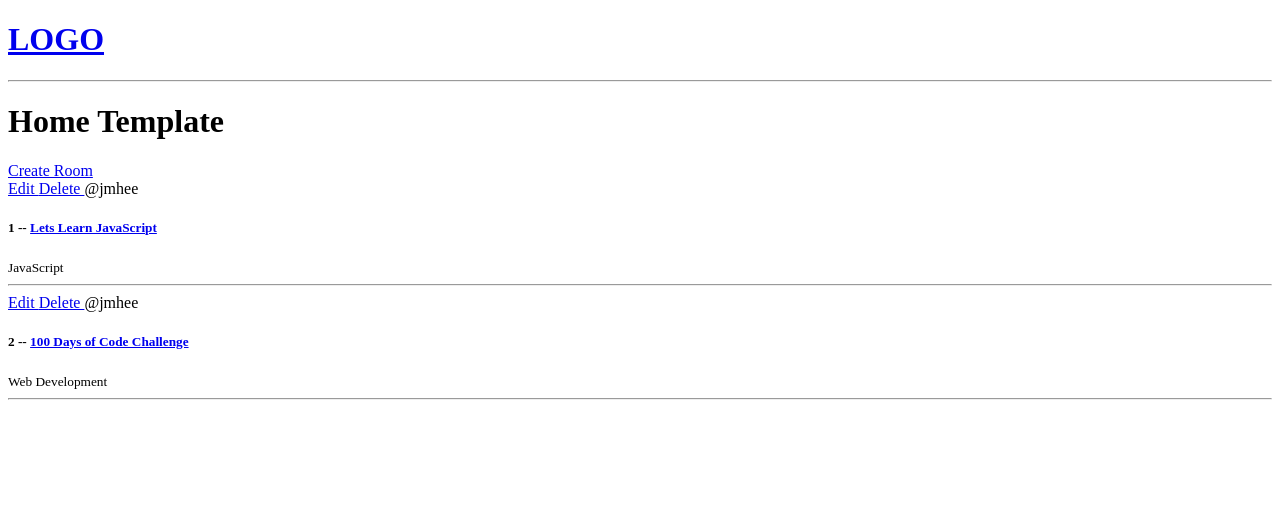
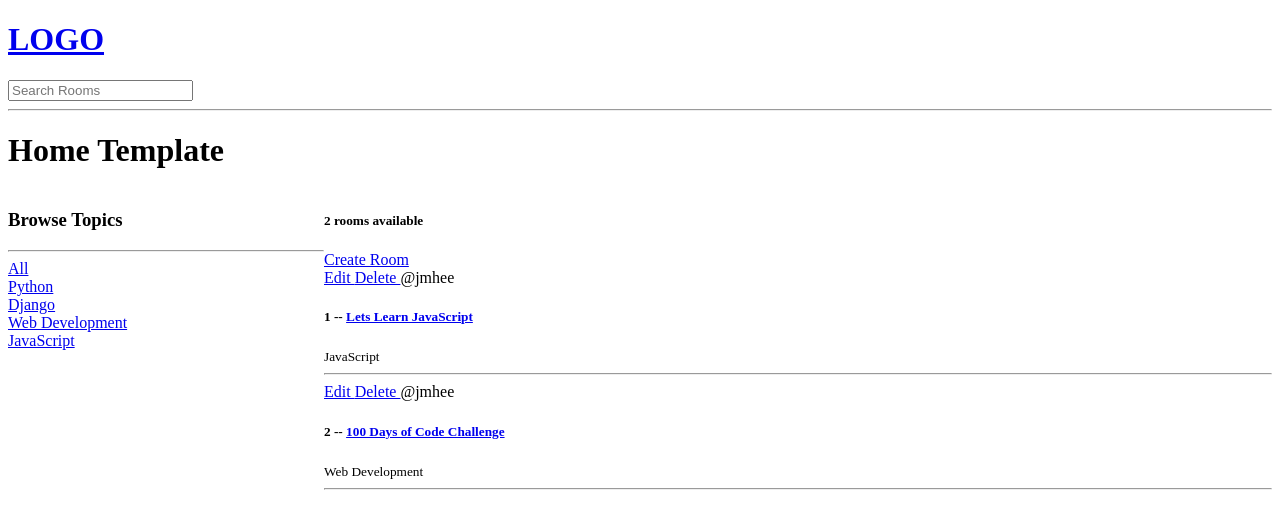
Before and after one commit to JoshMagnotta/StudyBud, a Django app: page / in a window 1280 px wide. Shown: the top 529 px of the page. Run offline with Django 5.2, Linux system fonts and the light colour scheme; data comes from the database, SQL or seed files in the repository.

Commit message:
Search 2:22:27

```diff
--- a/base/templates/base/home.html
+++ b/base/templates/base/home.html
@@ -2,10 +2,35 @@
 
 {% block content %}
 
+<style>
+    .home-container {
+        display: grid;
+        grid-template-columns: 1fr 3fr;
+    }
+</style>
+
 <h1> Home Template </h1>
 
-<div>
+<div class="home-container">
 
+    <div>
+        <h3> Browse Topics </h3>
+        <hr>
+
+        <div>
+            <a href="{%url 'home' %}"> All </a>
+        </div>
+
+        {% for topic in topics %}
+        <div>
+            <a href="{%url 'home' %}?q={{topic.name}}"> {{topic.name}} </a>
+        </div>
+        {% endfor %}
+    </div>
+
+    <div>
+
+        <h5> {{room_count}} rooms available</h5>
     <a href="{% url 'create-room' %}"> Create Room </a>
     <div>
         {% for room in rooms %}
@@ -19,6 +44,7 @@
             </div>
 
         {% endfor %}
+        </div>
     </div>
 </div>
 
--- a/base/views.py
+++ b/base/views.py
@@ -1,12 +1,20 @@
 from django.shortcuts import render, redirect
-from .models import Room
+from django.db.models import Q
+from .models import Room, Topic
 from .forms import RoomForm
 
 # Create your views here.
 
 def home(request):
-    rooms = Room.objects.all()
-    return render(request, 'base/home.html', {'rooms': rooms})
+    q = request.GET.get('q') if request.GET.get('q') != None else ''
+
+    rooms = Room.objects.filter(Q(topic__name__icontains=q, ) | Q(name__icontains=q) | Q(description__icontains=q))
+    topics = Topic.objects.all()
+    room_count = rooms.count()
+
+    context = {'rooms': rooms, 'topics': topics, 'room_count': room_count}
+
+    return render(request, 'base/home.html', context)
 
 def room(request, pk):
     room = Room.objects.get(id=pk)
--- a/templates/navbar.html
+++ b/templates/navbar.html
@@ -2,4 +2,8 @@
     <h1>LOGO </h1>
 </a>
 
+<form method="GET" action={% url 'home' %}>
+    <input type="text" name="q" placeholder="Search Rooms"/>
+</form>
+
 <hr>
```
